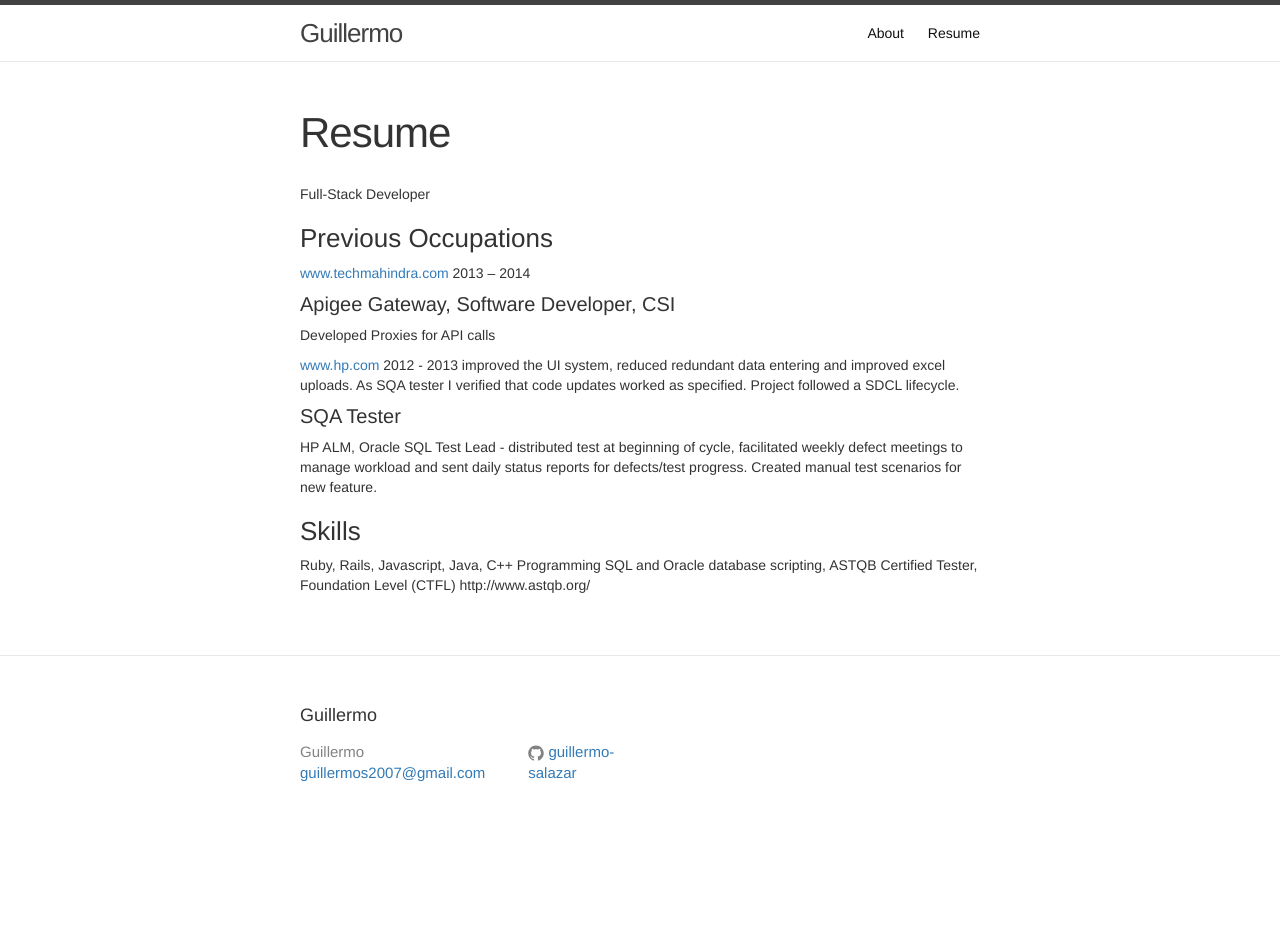
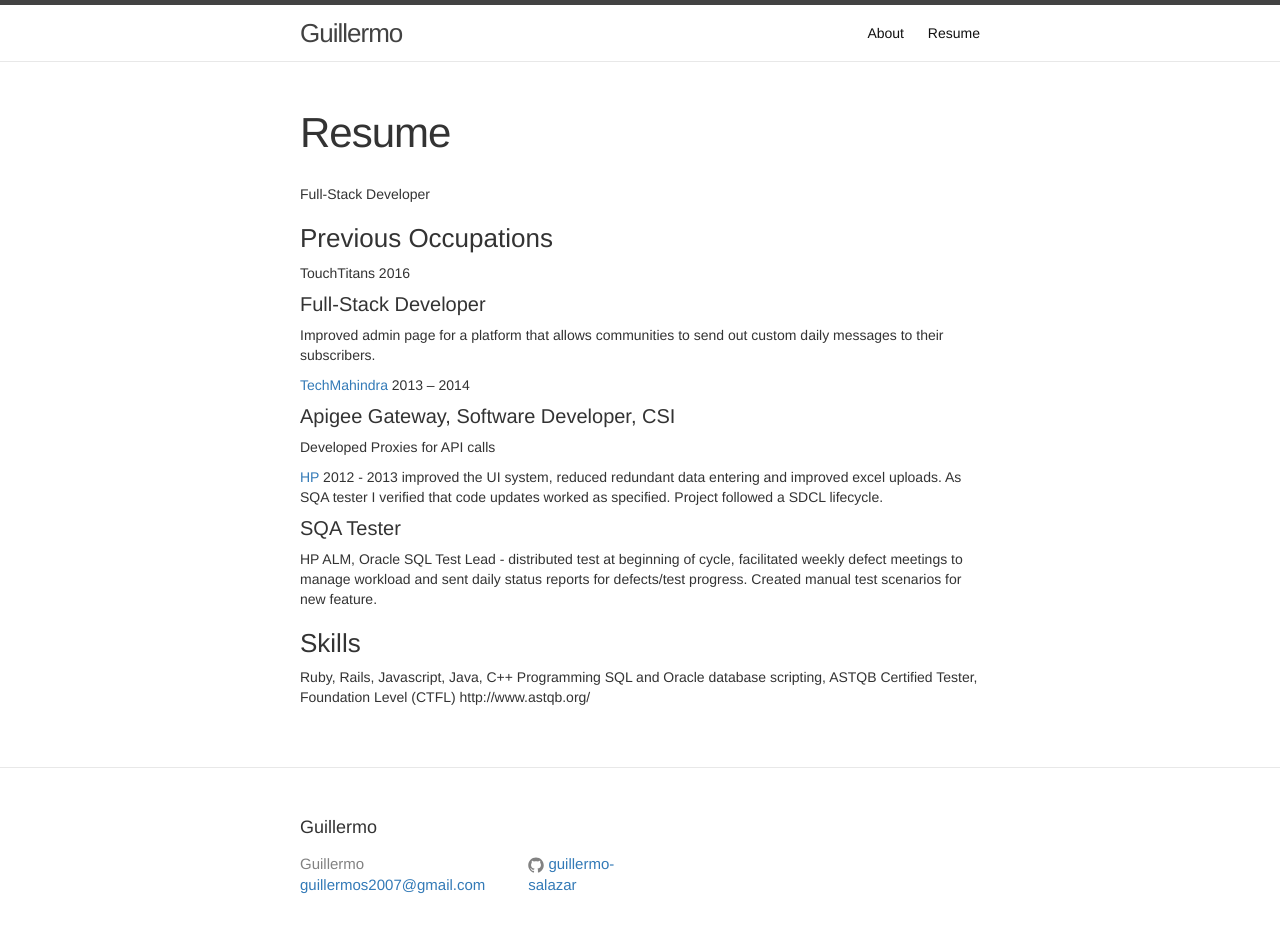
Before and after one commit to guillermo-salazar/guillermo-salazar.github.io, a Jekyll site: the page built from resume/index.html, in a window 1280 px wide. Built offline with Jekyll 4.4.1, drawn with Linux system fonts in a browser that asks for light colours; nearby versions of some CDN libraries; before the commit the page ends 900 px from its top, so only the background shows below that.

Commit message:
added new job reference

```diff
--- a/resume/index.html
+++ b/resume/index.html
@@ -7,12 +7,17 @@ permalink: /resume/
 Full-Stack Developer
 
 <h3>Previous Occupations</h3>
-<a href="http://www.techmahindra.com/">www.techmahindra.com</a>	2013 – 2014
+TouchTitans 2016
+<h4>Full-Stack Developer</h4>
+<p>
+  Improved admin page for a platform that allows communities to send out custom daily messages to their subscribers.
+</p>
+<a href="http://www.techmahindra.com/">TechMahindra</a>	2013 – 2014
 <h4>Apigee Gateway, Software Developer, CSI</h4>
 <p>
 Developed Proxies for API calls
 </p>
-<a href="http://www.hp.com/">www.hp.com</a> 2012 - 2013
+<a href="http://www.hp.com/">HP</a> 2012 - 2013
 improved the UI system, reduced redundant data entering and improved excel uploads. As SQA tester I verified that code updates worked as specified. Project followed a SDCL lifecycle.
 <h4>	SQA Tester</h4>
 HP ALM, Oracle SQL
```
